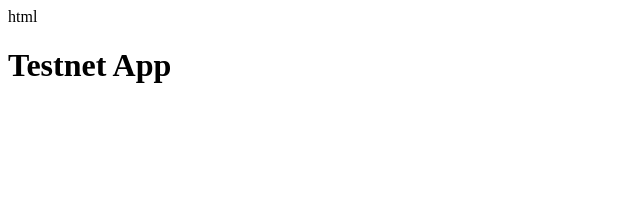
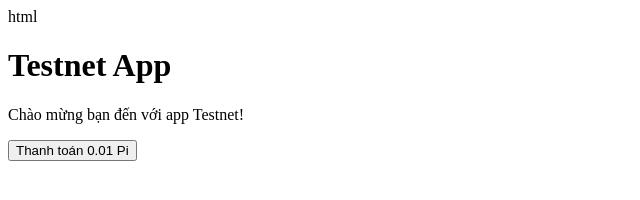
Before and after one commit to vankhanh501/pregnancycare5069, a plain HTML site: page index.html in a window 1280 px wide. Shown: the whole page, without its empty margins (0-640 px from the left). Drawn offline with Linux system fonts and the light colour scheme.

Commit message:
Update index.html

```diff
--- a/index.html
+++ b/index.html
@@ -1,2 +1,14 @@
 html
-   <h1>Testnet App</h1>
+<!DOCTYPE html>
+<html>
+<head>
+    <title>Testnet App</title>
+</head>
+<body>
+    <h1>Testnet App</h1>
+    <p>Chào mừng bạn đến với app Testnet!</p>
+    <a href="https://pregnancycare5069.vercel.app/pay">
+        <button>Thanh toán 0.01 Pi</button>
+    </a>
+</body>
+</html>
```
